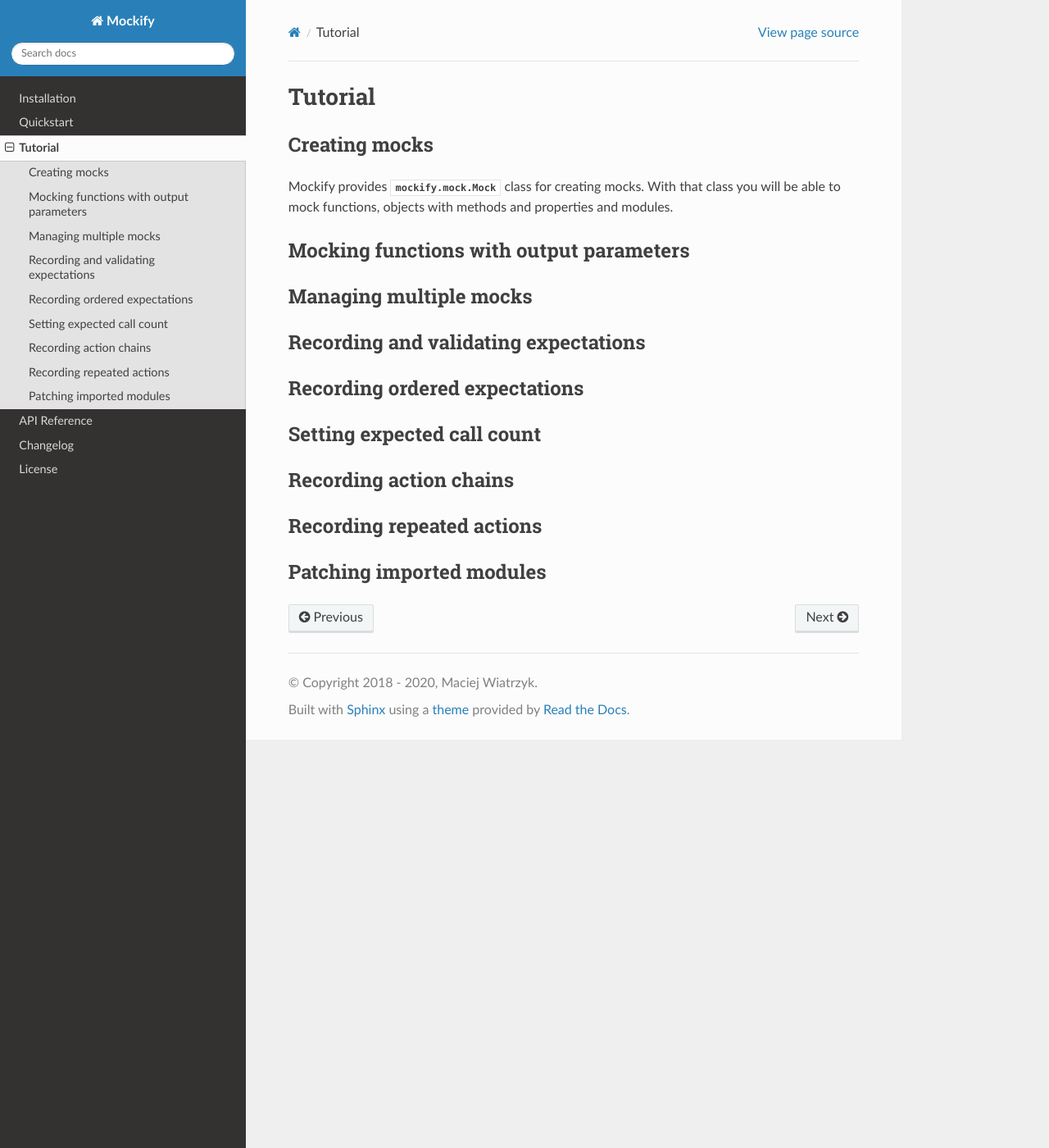
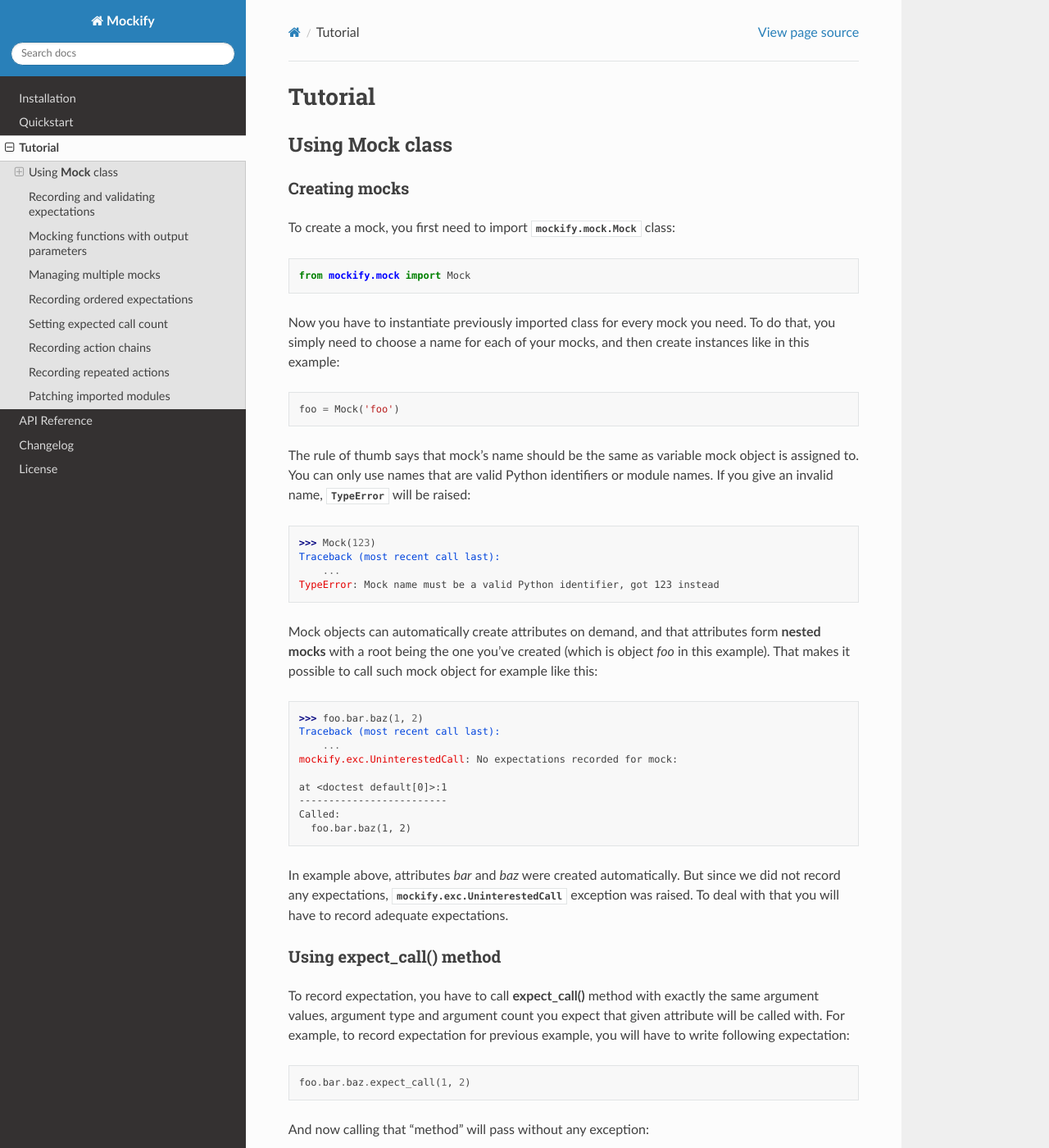
Before and after one commit to mwiatrzyk/mockify, a Sphinx documentation site: the page built from docs/source/tutorial.rst, in a window 1280 px wide and 1400 px high. Shown: the whole window at 82% size. Built offline with Sphinx 7.4.7 and the Read the Docs theme 2.0.0, drawn with Linux system fonts in a browser that asks for light colours; the version number could not be read and is left out; some of the changed text lies outside the part shown.

Commit message:
add patching modules tutorial

```diff
--- a/docs/source/tutorial.rst
+++ b/docs/source/tutorial.rst
@@ -15,12 +15,98 @@
 
 .. _creating-mocks:
 
+Using **Mock** class
+--------------------
+
 Creating mocks
---------------
+^^^^^^^^^^^^^^
 
-Mockify provides :class:`mockify.mock.Mock` class for creating mocks. With
-that class you will be able to mock functions, objects with methods and
-properties and modules.
+To create a mock, you first need to import :class:`mockify.mock.Mock` class:
+
+.. testcode::
+
+    from mockify.mock import Mock
+
+Now you have to instantiate previously imported class for every mock you
+need. To do that, you simply need to choose a name for each of your mocks,
+and then create instances like in this example:
+
+.. testcode::
+
+    foo = Mock('foo')
+
+The rule of thumb says that mock's name should be the same as variable mock
+object is assigned to. You can only use names that are valid Python
+identifiers or module names. If you give an invalid name, :exc:`TypeError`
+will be raised:
+
+.. doctest::
+
+    >>> Mock(123)
+    Traceback (most recent call last):
+        ...
+    TypeError: Mock name must be a valid Python identifier, got 123 instead
+
+Mock objects can automatically create attributes on demand, and that
+attributes form **nested mocks** with a root being the one you've created
+(which is object *foo* in this example). That makes it possible to call such
+mock object for example like this:
+
+.. doctest::
+
+    >>> foo.bar.baz(1, 2)
+    Traceback (most recent call last):
+        ...
+    mockify.exc.UninterestedCall: No expectations recorded for mock:
+    <BLANKLINE>
+    at <doctest default[0]>:1
+    -------------------------
+    Called:
+      foo.bar.baz(1, 2)
+
+In example above, attributes *bar* and *baz* were created automatically. But
+since we did not record any expectations, :exc:`mockify.exc.UninterestedCall`
+exception was raised. To deal with that you will have to record adequate
+expectations.
+
+Using **expect_call()** method
+^^^^^^^^^^^^^^^^^^^^^^^^^^^^^^
+
+To record expectation, you have to call **expect_call()** method with
+exactly the same argument values, argument type and argument count you expect
+that given attribute will be called with. For example, to record expectation
+for previous example, you will have to write following expectation:
+
+.. testcode::
+
+    foo.bar.baz.expect_call(1, 2)
+
+And now calling that "method" will pass without any exception:
+
+.. testcode::
+
+    foo.bar.baz(1, 2)
+
+That rule applies to any combination of attributes.
+
+Creating ad-hoc data objects
+^^^^^^^^^^^^^^^^^^^^^^^^^^^^
+
+You can use mock objects to create ad-hoc data objects. Although that may
+seem to be a bit overkill, but it may be helpful if you need to return some
+data behind a nested attribute, like in this example:
+
+.. doctest::
+
+    >>> obj = Mock('obj')
+    >>> obj.foo.bar.baz = 'spam'
+    >>> obj.foo.bar.baz
+    'spam'
+
+.. _recording-and-validating-expectations:
+
+Recording and validating expectations
+-------------------------------------
 
 .. _func-with-out-params:
 
@@ -31,11 +117,6 @@
 
 Managing multiple mocks
 -----------------------
-
-.. _recording-and-validating-expectations:
-
-Recording and validating expectations
--------------------------------------
 
 .. _recording-ordered-expectations:
 
@@ -61,3 +142,58 @@
 
 Patching imported modules
 -------------------------
+
+With Mockify you can easily substitute imported module with a mocked version.
+Consider following code:
+
+.. testcode::
+
+    import os
+
+    def iter_dirs(path):
+        for name in os.listdir(path):
+            fullname = os.path.join(path, name)
+            if os.path.isdir(fullname):
+                yield fullname
+
+That function generates full paths to all direct children directories of
+given *path*. And it uses :mod:`os` to make some file system operations. To
+test that function without refactoring it you will have to **patch** some
+methods of :mod:`os` module. And here's how this can be done in Mockify:
+
+.. testcode::
+
+    from mockify import satisfied, patched
+    from mockify.mock import Mock
+    from mockify.actions import Return
+
+    def test_iter_dirs():
+        os = Mock('os')  # (1)
+        os.listdir.expect_call('/tmp').will_once(Return(['foo', 'bar', 'baz.txt']))  # (2)
+        os.path.isdir.expect_call('/tmp/foo').will_once(Return(True))  # (3)
+        os.path.isdir.expect_call('/tmp/bar').will_once(Return(True))
+        os.path.isdir.expect_call('/tmp/baz.txt').will_once(Return(False))
+
+        with patched(os):  # (4)
+            with satisfied(os):  # (5)
+                assert list(iter_dirs('/tmp')) == ['/tmp/foo', '/tmp/bar']  # (6)
+
+.. testcode::
+    :hide:
+
+    test_iter_dirs()
+
+And here's what's going on in presented test:
+
+* We've created *os* mock (1) for mocking **os.listdir()** (2) and
+  **os.path.isdir()** (3) methods,
+* Then we've used :func:`mockify.patched` context manager (4) that does the
+  whole magic of substituting modules matching full names of mocks with
+  expectations recorded (which are ``'os.listdir'`` and ``'os.path.isdir'``
+  in our case) with corresponding mock objects
+* Finally, we've used :func:`mockify.satisfied` context manager (5) to ensure
+  that all expectations are satisfied, and ran tested function (6) checking
+  it's result.
+
+Note that we did not mock :func:`os.path.join` - that will be used from
+:mod:`os` module.
```
